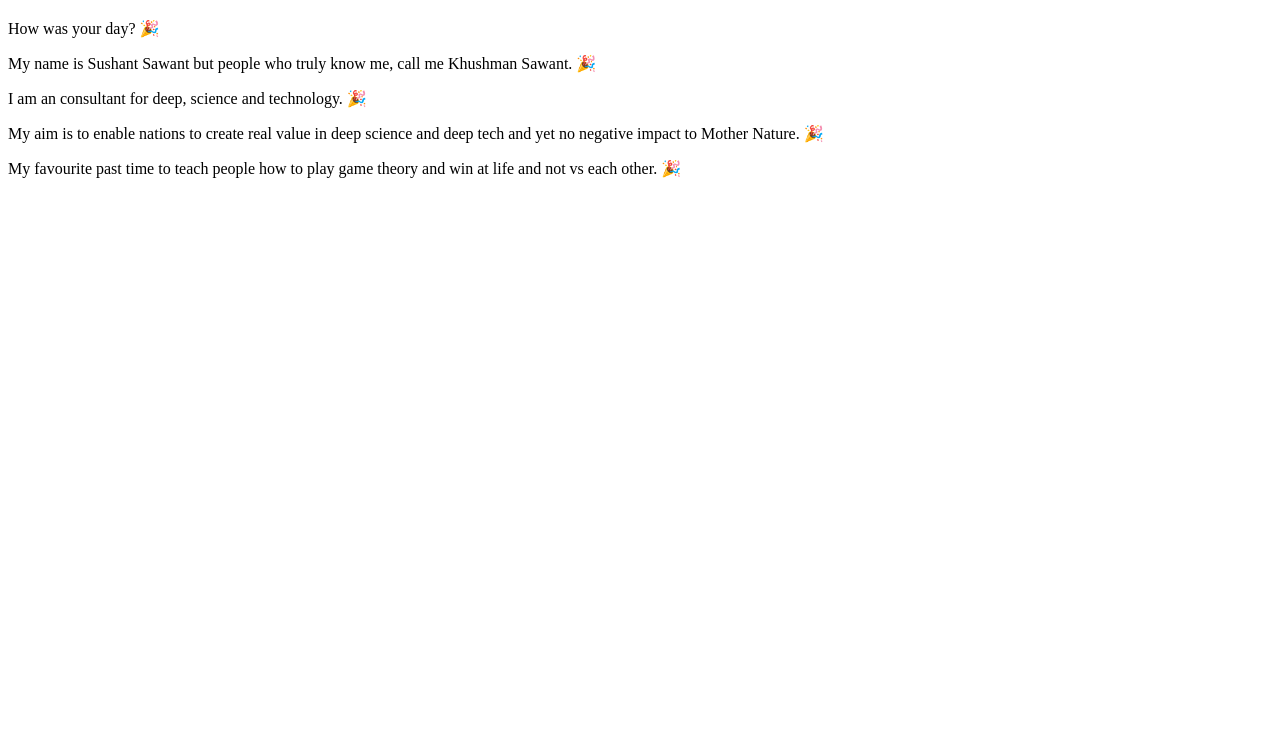
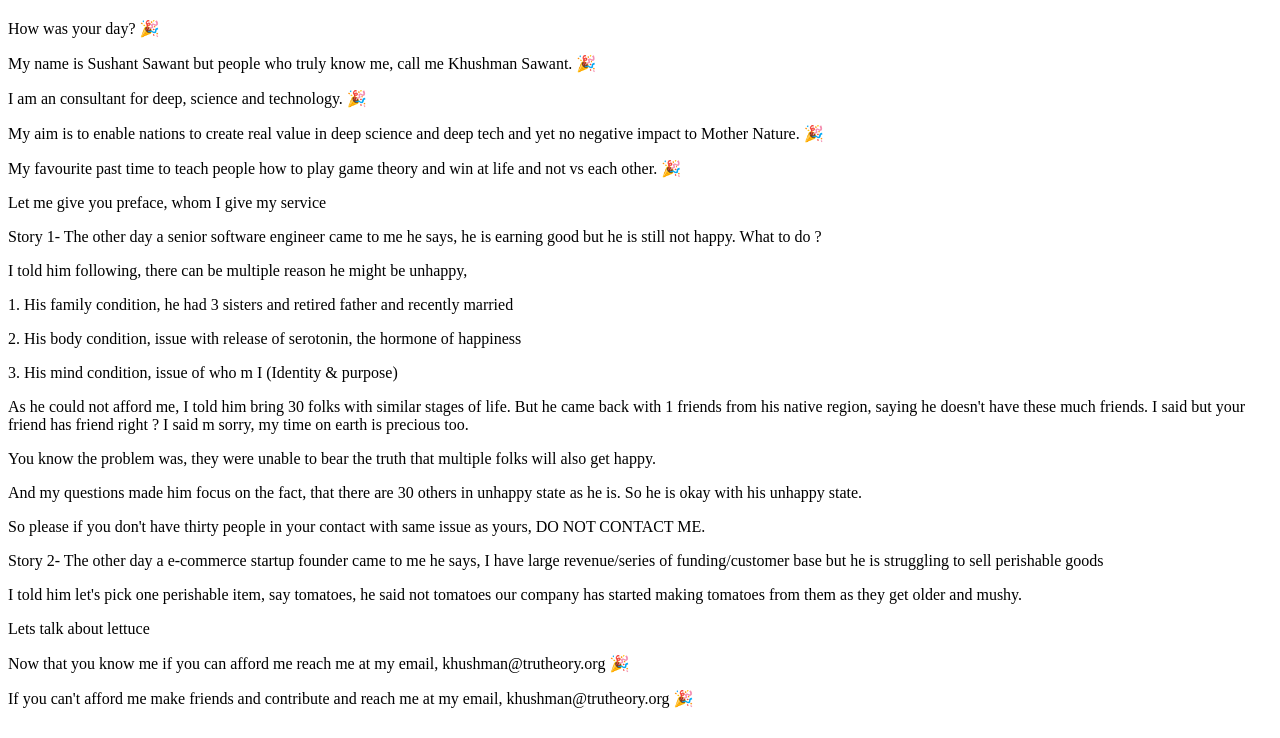
Before and after one commit to saint7007/website, a plain HTML site: page index.html in a window 1280 px wide. Shown: the part 62-800 px from the top of the page. Drawn offline with Linux system fonts and the light colour scheme.

Commit message:
Update index.html

```diff
--- a/index.html
+++ b/index.html
@@ -10,5 +10,31 @@
  <p>I am an consultant for deep, science and technology. 🎉</p>
  <p>My aim is to enable nations to create real value in deep science and deep tech and yet no negative impact to Mother Nature. 🎉</p>
  <p>My favourite past time to teach people how to play game theory and win at life and not vs each other.  🎉</p>
-   </body>
+
+ <p> Let me give you preface, whom I give my service </p>
+
+ <p> Story 1- The other day a senior software engineer came to me he says, he is earning good but he is still not happy. What to do ? </p>
+  <p>  I told him following, there can be multiple reason he might be unhappy,</p>
+  <p>  1. His family condition, he had 3 sisters and retired father and recently married</p>
+  <p>  2. His body condition, issue with release of serotonin, the hormone of happiness </p>
+  <p>  3. His mind condition, issue of who m I (Identity & purpose)</p>
+  <p> As he could not afford me, I told him bring 30 folks with similar stages of life. But he came back with 1 friends from his native region, saying he doesn't have these much friends.
+     I said but your friend has friend right ? I said m sorry, my time on earth is precious too. </p>
+
+  <p> You know the problem was, they were unable to bear the truth that multiple folks will also get happy. </p>
+  <p> And my questions made him focus on the fact, that there are 30 others in unhappy state as he is. So he is okay with his unhappy state. </p>
+
+  <p> So please if you don't have thirty people in your contact with same issue as yours, DO NOT CONTACT ME. </p>
+
+
+ <p> Story 2- The other day a e-commerce startup founder came to me he says, I have large revenue/series of funding/customer base but he is struggling to sell perishable goods  </p>
+      <p> I told him let's pick one perishable item, say tomatoes, he said not tomatoes our company has started making tomatoes from them as they get older and mushy.
+         <p> Lets talk about lettuce
+
+
+ <p>Now that you know me if you can afford me reach me at my email, khushman@trutheory.org  🎉</p>
+
+ <p>If you can't afford me make friends and contribute and reach me at my email, khushman@trutheory.org 🎉</p>
+
+ </body>
 </html>
```
